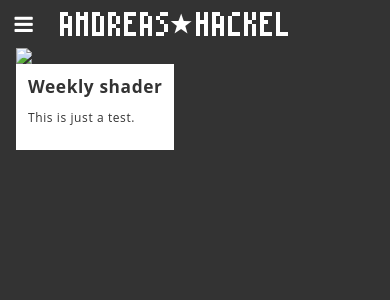
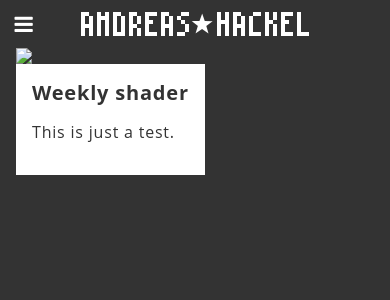
Before and after one commit to ahackel/ahackel.github.io, a Jekyll site: the page built from _pages/home.md, in a window 390 px wide. Shown: the top 300 px of the page. Built offline with Jekyll 4.4.1, drawn with Linux system fonts in a browser that asks for light colours.

Commit message:
adjusted menu

```diff
--- a/assets/style.css
+++ b/assets/style.css
@@ -42,22 +42,26 @@
 	color: #ddd;
 	background: var(--bg-color);
 	padding: 0;
-	margin: 0 auto;
+	margin: 0;
 	letter-spacing: 0.05em;
 	-webkit-font-smoothing: subpixel-antialiased;
 	text-rendering: optimizeLegibility;
-	height: 100%;
-	position: relative;
-	width: 100%;
+	/* height: 100%; */
+	/* position: relative; */
+	/* width: 100%; */
 }
 
 body {
 	overflow-x: hidden;
 }
 
+.no-scroll {
+	overflow: hidden;
+}
+
 @media (max-width: 687px) {
 html, body {
-	font-size: 86.60%;
+	/* font-size: 86.60%; */
 }
 }
 
@@ -230,19 +234,15 @@
 @media (max-width: 1023px){
 	.navbar {
 		position: fixed;
-		/* display: none; */
 		margin: 0;
-		/* float: left; */
-		width: 100%;
 		max-width: 100%;
 		transition: left .3s ease-in-out;
 		top: 0;
 		left: 0;
 		z-index: 2;
 		background: var(--bg-color);
-		padding-left: var(--navbar-height);
 		font-size: 16px;
-		right: 0;
+		width: 100vw;
 	}
 
 	label.show-nav {
@@ -274,13 +274,22 @@
 		background: var(--selection-color);
 		height: 100vh;
 		overflow-y: scroll;
+		/* overflow-x: hidden; */
 	}
 
 	/*Create vertical spacing*/
 	.navbar li {
-		margin-bottom: 1px;
 		display: table;
 	}
+
+	.navbar li.header {
+		width: 100%;
+		display: block;
+		left: 0;
+		text-align: center;
+		/* position: absolute; */
+	}
+
 	/*Make all menu links full width*/
 	.navbar .collapsable ul li, .navbar .collapsable li a {
 		width: 100%;
@@ -304,11 +313,14 @@
 	input[type=checkbox]#show-nav:checked ~ .content {
 		left: var(--slide-menu-width);
 	}
+	input[type=checkbox]#show-nav:checked ~ .content {
+		overflow: hidden;
+	}
 
 }
 
 /* Advanced Checkbox Hack */
-body {/* -webkit-animation: bugfix infinite 1s; */background: #;}
+body {/* -webkit-animation: bugfix infinite 1s; *//* overflow: hidden; */}
 @-webkit-keyframes bugfix { from {padding:0;} to {padding:0;} }
 
 
@@ -471,6 +483,13 @@
 	padding: 1em 1em;
 }
 
+@media (max-width: 687px) {
+	.content .inner {
+		font-size: 100%;
+	}
+}
+
+
 .post-navigation {
 	max-width: 800px;
 	margin: 0 auto;
@@ -560,12 +579,6 @@
 .post-list li article {
 	background: var(--sidebar-background);
 	/* border-radius: 0 0 1rem 1rem; */
-}
-
-@media (max-width : 1023px){
-	.post-list li article p {
-		/* display: none; */
-	}
 }
 
 .post-list li:hover {
```
Also changed, not shown: _includes/navbar.html (+8 -0 lines).
